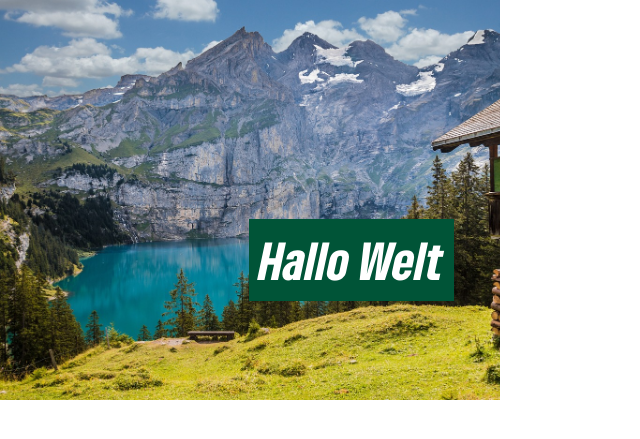
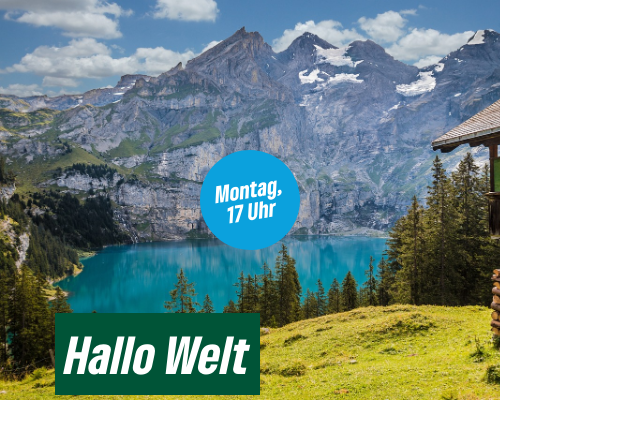
Before and after one commit to codeispoetry/sharepicgenerator3, a PHP site: page /user/tom/workspace/sharepic.html in a window 1280 px wide. Shown: the top 439 px of the page, without its empty margins (0-640 px from the left). Run offline with PHP 8.4, Linux system fonts and the light colour scheme.

Commit message:
introduce dragging

```diff
--- a/package.json
+++ b/package.json
@@ -6,7 +6,7 @@
   "scripts": {
     "scss": "node-sass --output-style compressed -o assets/ src/build/scss/styles.scss",
     "watch:scss": "node-sass --watch src/build/scss/styles.scss --output-style compressed -o assets",
-    "js": "concat -o  assets/script.js src/build/js/**/*.js assets/script.js src/build/js/*.js",
+    "js": "uglifyjs src/build/js/**/*.js src/build/js/*.js --beautify -o assets/script.js",
     "watch:js": "chokidar 'src/build/js/**/*.js' -c 'npm run js'",
     "watch": "npm-run-all --parallel watch:scss watch:js"
   },
@@ -14,8 +14,10 @@
   "license": "ISC",
   "devDependencies": {
     "chokidar-cli": "^3.0.0",
-    "concat": "^1.0.3",
     "node-sass": "^9.0.0",
     "npm-run-all": "^4.1.5"
+  },
+  "dependencies": {
+    "uglify-js": "^3.17.4"
   }
 }
--- a/tenants/de/start.html
+++ b/tenants/de/start.html
@@ -1,4 +1,6 @@
 <div id="sharepic" style="background-image: url('/tenants/de/start.jpg');">
     <link rel="stylesheet" href="/tenants/de/styles.css?rand=1">
     <h1 id="text1" class="draggable selectable" onClick="set_active(event)">Hallo Welt</h1>
+
+    <div class="eyecatcher draggable" id="eyecatcher">Dienstag,<br>17 Uhr</div>
 </div>
--- a/tenants/de/styles.css
+++ b/tenants/de/styles.css
@@ -26,12 +26,9 @@ h1{
     color: white;
     font-family: "GrueneType";
     font-size: 50px;
-    position: absolute;
-    top: 0;
-    left: 0;
-    margin: 0;
     padding: 0px 10px;
     background: #005437;
+    white-space: nowrap;
 }
 
 h1::KILLbefore {
@@ -45,3 +42,26 @@ h1::KILLbefore {
     transform: skewX(-9deg);
     z-index: -1;
 }
+
+.eyecatcher{
+    width: 100px;
+    height: 100px;
+    border-radius: 50%;
+    background-color: #0ba1dd;
+    display: flex;
+    align-content: center;
+    justify-content: center;
+    flex-wrap: wrap;
+    color: white;
+    font-family: GrueneType;
+    line-height: 1em;
+    text-align: center;
+    font-size: 1.4em;
+    rotate: -9deg;
+}
+
+.draggable{
+    position: absolute;
+    top: 0;
+    left: 0;
+}
--- a/user/tom/workspace/sharepic.html
+++ b/user/tom/workspace/sharepic.html
@@ -1,5 +1,7 @@
 <div id="canvas" contenteditable="true"><div id="sharepic" style="background-image: url('/tenants/de/start.jpg');">
     <link rel="stylesheet" href="/tenants/de/styles.css?rand=1">
-    <h1 id="text1" class="draggable selectable active" onclick="set_active(event)" style="transform: translate3d(249px, 219px, 0px);">Hallo Welt</h1>
+    <h1 id="text1" class="draggable selectable" onclick="set_active(event)" style="transform: translate3d(55px, 279px, 0px);">Hallo Welt</h1>
+
+    <div class="eyecatcher">Montag,<br>17 Uhr</div>
 </div>
 </div>
```
Also changed, not shown: favicon.ico (added), output.png (added), package-lock.json, src/build/js/classes/api.js, src/build/js/classes/drag.js (added), src/build/js/drag.js (deleted), src/build/js/dragging.js (added), src/build/js/functions/select.js, src/build/js/start.js, 1 other file.
